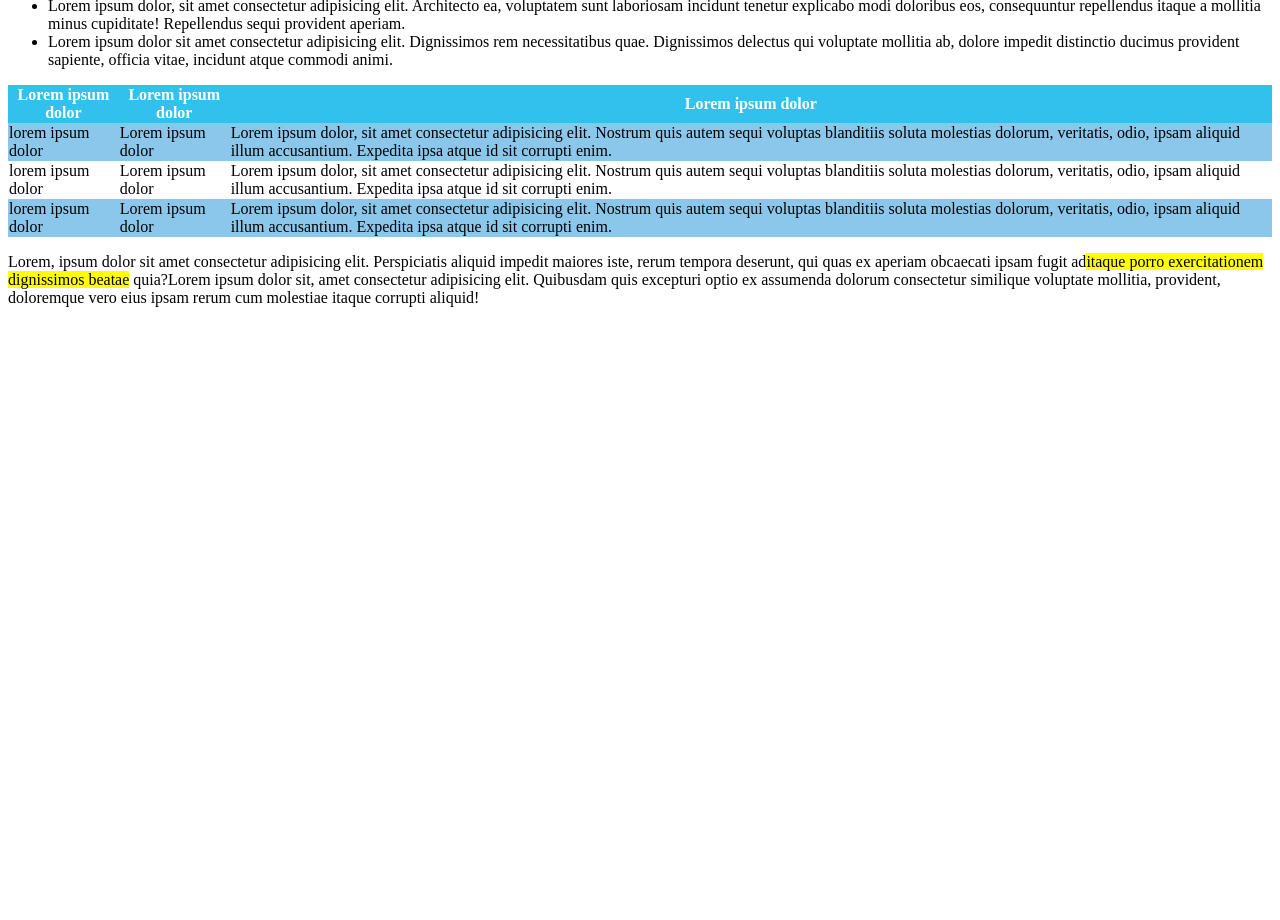
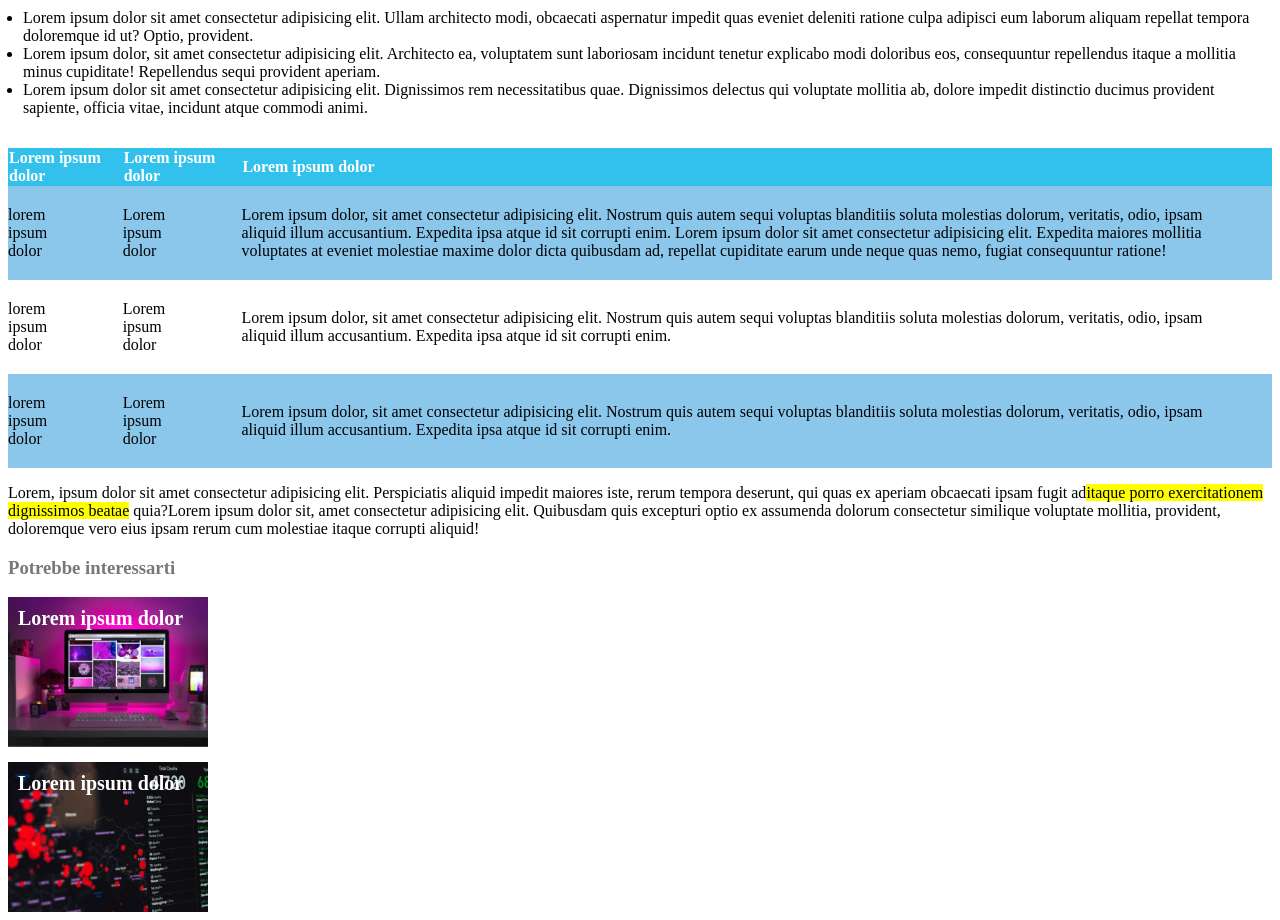
Before and after one commit to bittoMazza/html-css-booleaner, a plain HTML site: page index.html in a window 1280 px wide. Shown: the part 860-1780 px from the top of the page. Before the commit the page ends 1183 px from the top, so only its background shows below. Drawn offline with Linux system fonts and the light colour scheme.

Commit message:
manca da correggere la tabella

```diff
--- a/css/style.css
+++ b/css/style.css
@@ -6,12 +6,29 @@ header{
     position: relative;
 }
 
+h1{
+    font-size: 40px;
+    font-weight: bold;
+    margin-bottom: 0px;
+}
+
 .logo{
     width: 250px;
     position:absolute;
     bottom: 10%;
+    left: 10px;
 }
-.data,.autore{
+
+
+.info{
+    margin-bottom: 20px;
+}
+
+.foto>p{
+    margin: 0px;
+}
+
+.data,.autore,footer>h3{
     color: rgb(120, 120, 120);
 }
 
@@ -19,9 +36,8 @@ header{
     font-size: 20px;
 }
 
-
 .data{
-    font-size: 14px;;
+    font-size: 14px;
 }
 
 a{
@@ -41,11 +57,49 @@ a{
 #testa{
     background-color:rgba(39, 190, 236, 0.952);
     color: white;
+    text-align: left;
 }
 
 .riga{
     background-color: rgb(139, 199, 235);
 }
+
+ul{
+    padding: 15px;
+}
+
 table{
     border-spacing: 0px;
 }
+
+#monitor{
+    background: url("../img/monitor.jpg");
+    background-repeat: no-repeat;
+    background-size: cover;
+    width: 200px;
+    min-height: 150px;
+}
+
+
+#grafico{
+    margin-top: 15px;
+    background: url("../img/graph.jpg");
+    background-repeat: no-repeat;
+    background-size: cover;
+    width: 200px;
+    min-height: 150px;
+}
+
+.titolo_consigliati{
+    display: inline-block;
+    font-size: 20px;
+    font-weight: bold;
+    color: white;
+    margin-left: 10px;
+    margin-top: 10px;
+}
+
+td{
+    text-align: left;
+    padding: 20px 50px 20px 0px;
+}
--- a/index.html
+++ b/index.html
@@ -18,7 +18,7 @@
         <div class="container">
             <div class="info">
                 <h1>Internet deve essere al servizio del "bene pubblico":il manifesto di Tim Berners-Lee</h1>
-                <span class="autore">Scritto da <a href="google.com">The Booleaner</a></span> <br>
+                <span class="autore">Scritto da <a href="www.google.com">The Booleaner</a></span> <br>
                 <span class="data">il 10/10/20200</span>
             </div>
             <div class="foto">
@@ -37,8 +37,8 @@
         <table>
             <thead>
                 <tr id="testa">
-                    <th>Lorem ipsum dolor</th>
-                    <th>Lorem ipsum dolor</th>
+                    <th class="prova">Lorem ipsum dolor</th>
+                    <th class="prova">Lorem ipsum dolor</th>
                     <th>Lorem ipsum dolor</th>
                 </tr>
             </thead>
@@ -46,24 +46,34 @@
                 <tr class="riga">
                     <td>lorem ipsum dolor</td>
                     <td>Lorem ipsum dolor</td>
-                    <td>Lorem ipsum dolor, sit amet consectetur adipisicing elit. Nostrum quis autem sequi voluptas blanditiis soluta molestias dolorum, veritatis, odio, ipsam aliquid illum accusantium. Expedita ipsa atque id sit corrupti enim.</td>
+                    <td class="no_padding">Lorem ipsum dolor, sit amet consectetur adipisicing elit. Nostrum quis autem sequi voluptas blanditiis soluta molestias dolorum, veritatis, odio, ipsam aliquid illum accusantium. Expedita ipsa atque id sit corrupti enim. Lorem ipsum dolor sit amet consectetur adipisicing elit. Expedita maiores mollitia voluptates at eveniet molestiae maxime dolor dicta quibusdam ad, repellat cupiditate earum unde neque quas nemo, fugiat consequuntur ratione!</td>
                 </tr>
                 <tr>
                     <td>lorem ipsum dolor</td>
                     <td>Lorem ipsum dolor</td>
-                    <td>Lorem ipsum dolor, sit amet consectetur adipisicing elit. Nostrum quis autem sequi voluptas blanditiis soluta molestias dolorum, veritatis, odio, ipsam aliquid illum accusantium. Expedita ipsa atque id sit corrupti enim.</td>
+                    <td class="no_padding">Lorem ipsum dolor, sit amet consectetur adipisicing elit. Nostrum quis autem sequi voluptas blanditiis soluta molestias dolorum, veritatis, odio, ipsam aliquid illum accusantium. Expedita ipsa atque id sit corrupti enim.</td>
                 </tr>
                 <tr class="riga">
                     <td>lorem ipsum dolor</td>
                     <td>Lorem ipsum dolor</td>
-                    <td>Lorem ipsum dolor, sit amet consectetur adipisicing elit. Nostrum quis autem sequi voluptas blanditiis soluta molestias dolorum, veritatis, odio, ipsam aliquid illum accusantium. Expedita ipsa atque id sit corrupti enim.</td>
+                    <td class="no_padding">Lorem ipsum dolor, sit amet consectetur adipisicing elit. Nostrum quis autem sequi voluptas blanditiis soluta molestias dolorum, veritatis, odio, ipsam aliquid illum accusantium. Expedita ipsa atque id sit corrupti enim.</td>
                 </tr>
             </tbody>
         </table>
         <p>Lorem, ipsum dolor sit amet consectetur adipisicing elit. Perspiciatis aliquid impedit maiores iste, rerum tempora deserunt, qui quas ex aperiam obcaecati ipsam fugit ad<span class="evidenziato">itaque porro exercitationem dignissimos beatae</span>  quia?Lorem ipsum dolor sit, amet consectetur adipisicing elit. Quibusdam quis excepturi optio ex assumenda dolorum consectetur similique voluptate mollitia, provident, doloremque vero eius ipsam rerum cum molestiae itaque corrupti aliquid!</p>
     </main>
     <footer>
-
+        <h3 class>Potrebbe interessarti</h3>
+        <div id="monitor">
+            <div class="titolo_consigliati">
+                <span>Lorem ipsum dolor</span>
+            </div>
+        </div>
+        <div id="grafico">
+            <div class="titolo_consigliati">
+                <span>Lorem ipsum dolor</span>
+            </div>
+        </div>
     </footer>
 </body>
 </html>
```
